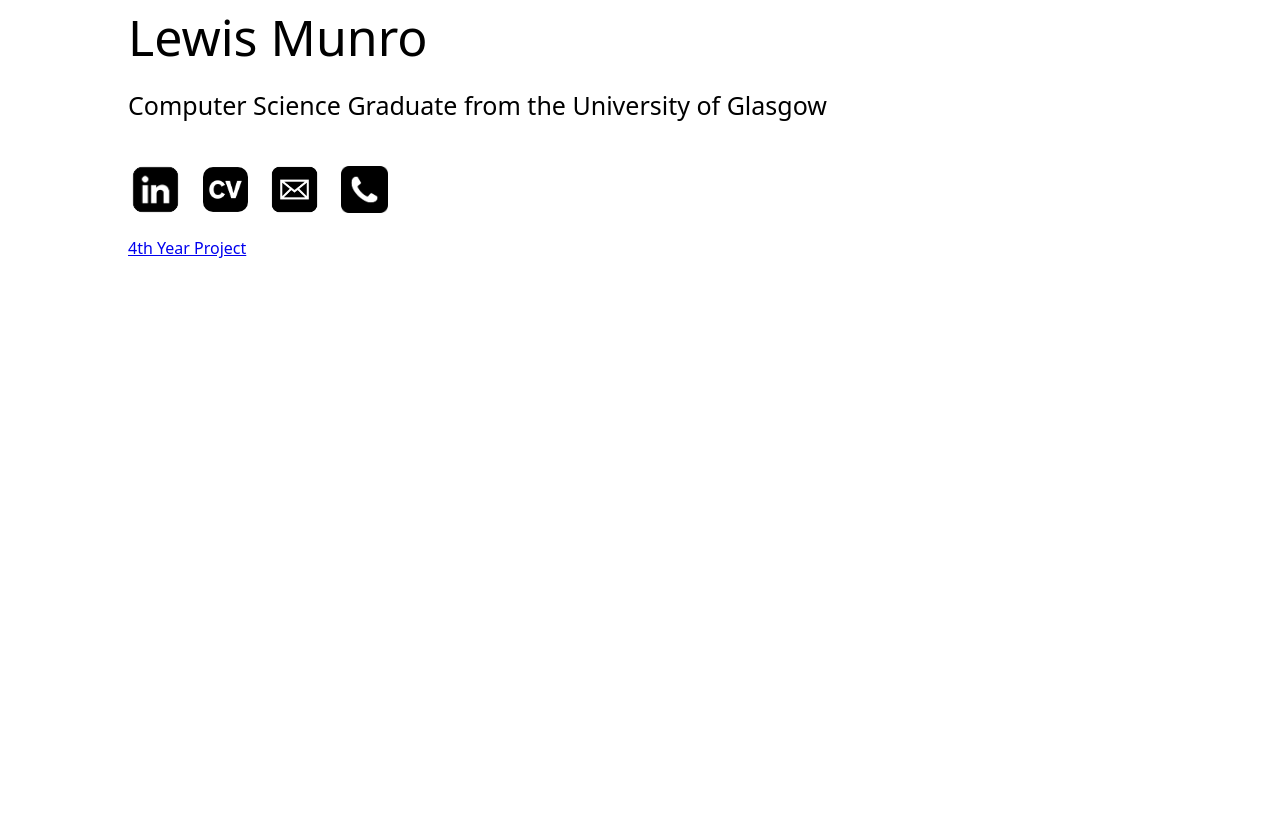
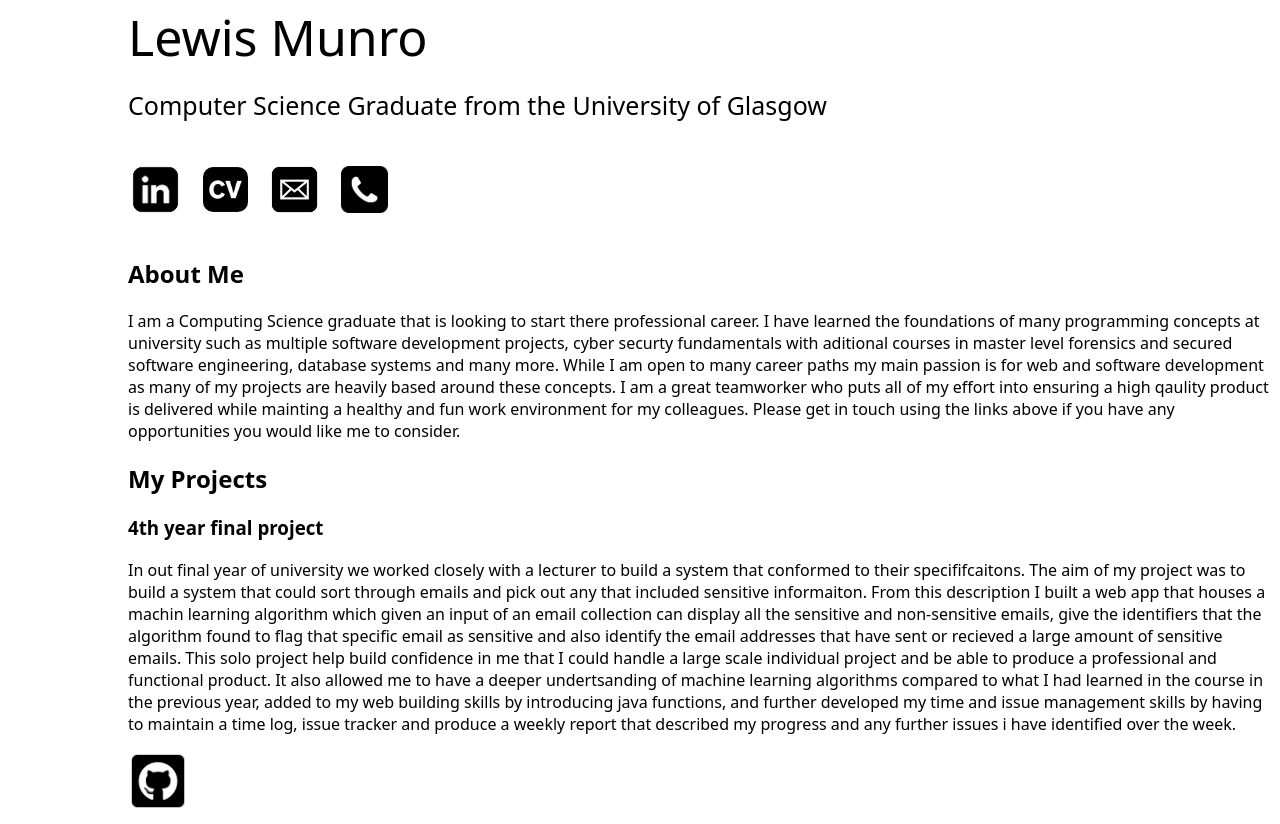
Before and after one commit to Lewis891/Projcets_website, a plain HTML site: page index.html in a window 1280 px wide. Shown: the part 405-1229 px from the top of the page. Before the commit the page ends 800 px from the top, so only its background shows below. Drawn offline with Linux system fonts and the light colour scheme.

Commit message:
added about me and started projects section

```diff
--- a/index.html
+++ b/index.html
@@ -22,6 +22,36 @@
                 <a href="tel:+44771384875"><img class="phone" src="images/phone.png"></a>
             </div>
         </div>
-        <a href="year_4_project.html">4th Year Project</a>
+
+        <h2>About Me</h2>
+        <p>
+            I am a Computing Science graduate that is looking to start there professional career.
+            I have learned the foundations of many programming concepts at university such as
+            multiple software development projects, cyber securty fundamentals with aditional courses
+            in master level forensics and secured software engineering, database systems and many more.
+            While I am open to many career paths my main passion is for web and software development as many
+            of my projects are heavily based around these concepts. I am a great teamworker who puts
+            all of my effort into ensuring a high qaulity product is delivered while mainting a healthy
+            and fun work environment for my colleagues. Please get in touch using the links above if
+            you have any opportunities you would like me to consider.
+        </p>
+
+        <h2>My Projects</h2>
+        <h3>4th year final project</h3>
+        <p>
+            In out final year of university we worked closely with a lecturer to build a system that conformed to
+            their specififcaitons. The aim of my project was to build a system that could sort through emails and pick
+            out any that included sensitive informaiton. From this description I built a web app that houses a machin learning algorithm
+            which given an input of an email collection can display all the sensitive and non-sensitive emails, give
+            the identifiers that the algorithm found to flag that specific email as sensitive and also identify the email
+            addresses that have sent or recieved a large amount of sensitive emails. This solo project help build
+            confidence in me that I could handle a large scale individual project and be able to produce a
+            professional and functional product. It also allowed me to have a deeper undertsanding of
+            machine learning algorithms compared to what I had learned in the course in the previous year,
+            added to my web building skills by introducing java functions, and further developed my time and
+            issue management skills by having to maintain a time log, issue tracker and produce a weekly report
+            that described my progress and any further issues i have identified over the week.
+        </p>
+            <a href="https://github.com/Lewis891/identifying-and-protecting-personal-information-in-email-search"><img class="github" src="images/github.png"></a>
     </body>
 </html>
--- a/styles.css
+++ b/styles.css
@@ -45,6 +45,11 @@ body {
     margin-left: 10px;
 }
 
+.github {
+    height: 60px;
+    width: 60px;
+}
+
 .row {
     display: flex;
     align-items: center;
```
Also changed, not shown: images/github.png (added).
